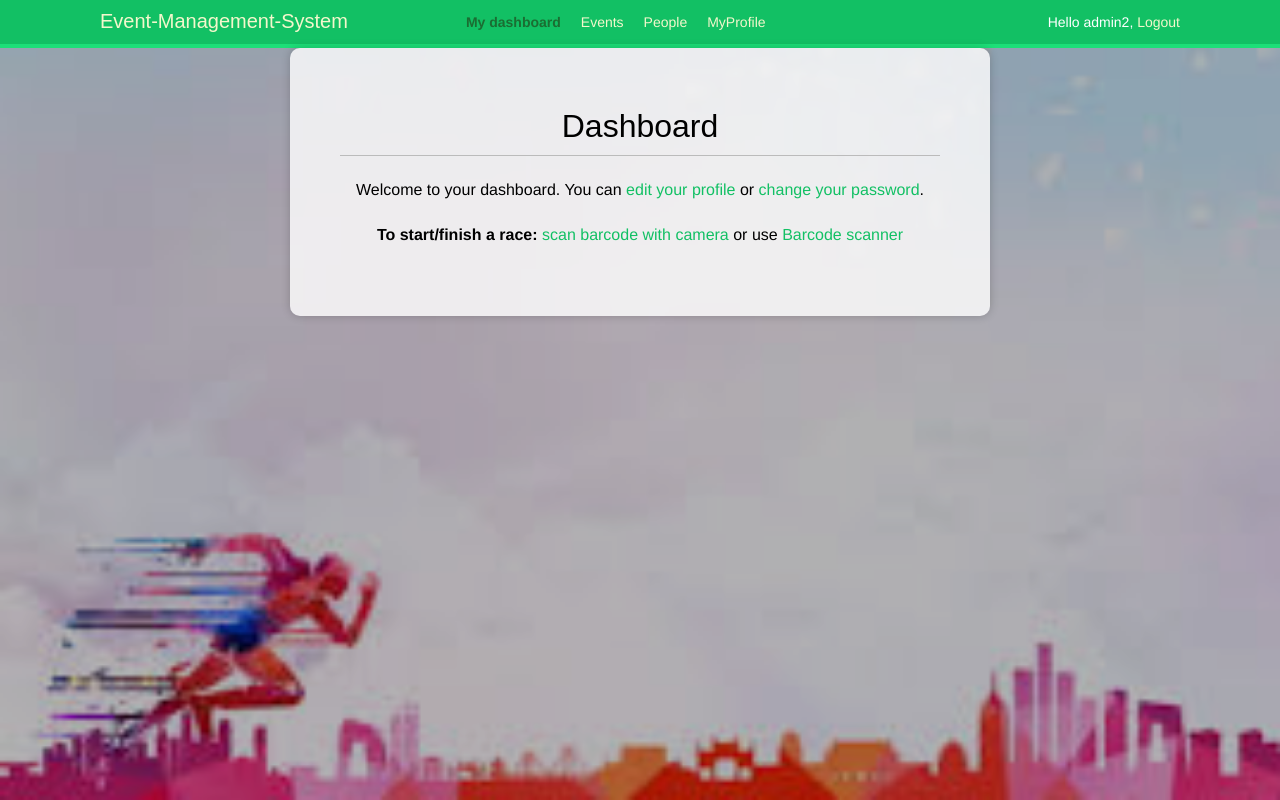
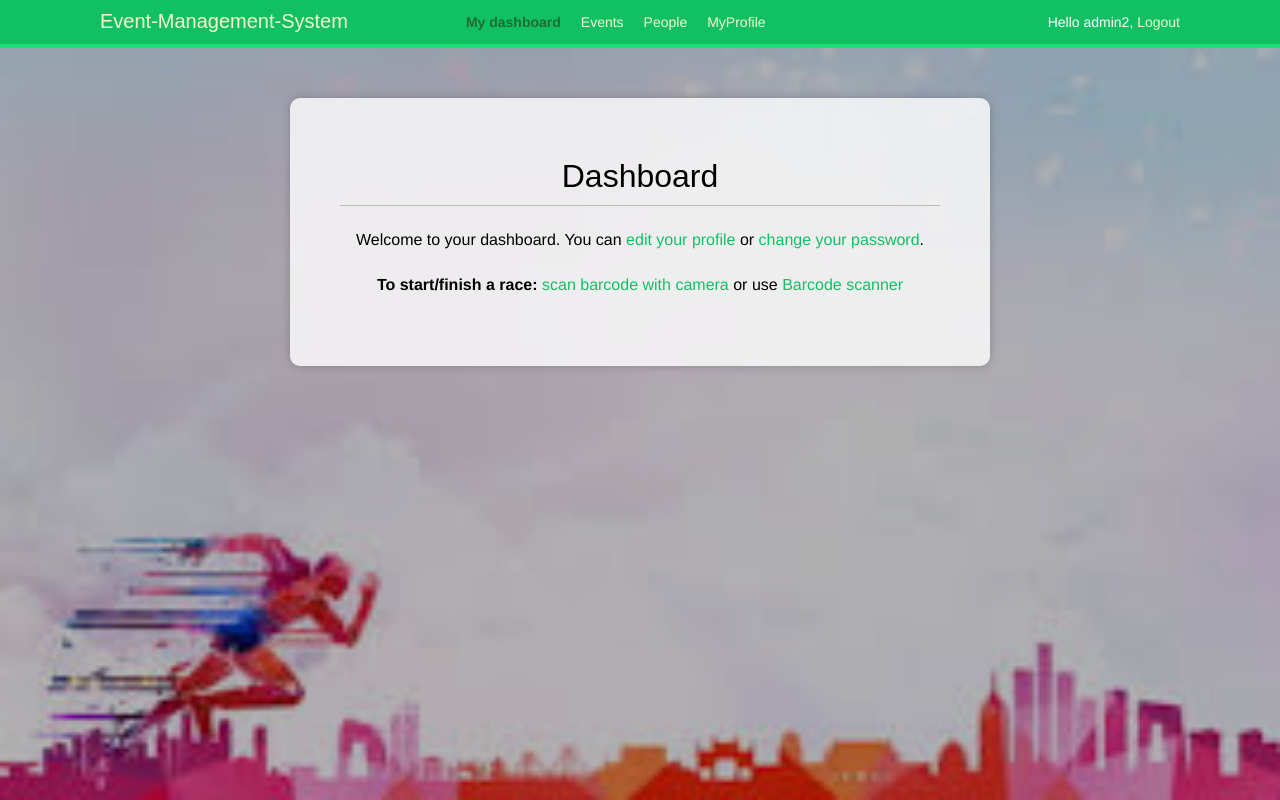
Before and after one commit to godfrey-tankan/Event-Management, a Django app: page /account/ in a window 1280 px wide. Run offline with Django 4.2, Linux system fonts and the light colour scheme; a user stored in the database is signed in; some libraries are stand-ins or nearby versions; some web fonts are replaced.

Commit message:
updated the dashboard

```diff
--- a/Events/templates/event_list.html
+++ b/Events/templates/event_list.html
@@ -48,6 +48,10 @@
 
                 <li class="nav-item">
                     <a class="nav-link" href="#">About</a>
+                </li>
+
+                <li class="nav-item">
+                    <a class="nav-link" href="{% url 'request_user_profile' %}">Account</a>
                 </li>
 
             </ul>
--- a/account/templates/account/dashboard.html
+++ b/account/templates/account/dashboard.html
@@ -9,8 +9,8 @@
     background-repeat: no-repeat;
     background-size: cover;
     min-height: 100vh;
+    position: relative; /* Ensure relative positioning for pseudo-element */
 }
-
 
 body::after {
     content: "";
@@ -23,35 +23,34 @@ body::after {
     z-index: -1;
 }
 
-@media only screen and (max-width: 768px) {
-  body {
-    background-size: cover;
-    background-repeat: repeat;
-  }
-}
-
 .dashboard {
     padding-top: 10px;
-    margin-top: -10%;
     text-align: center;
-    margin: 0 auto;
     max-width: 600px;
     padding: 50px;
     background-color: rgba(255, 255, 255, 0.8);
     border-radius: 10px;
     box-shadow: 0 0 10px rgba(0, 0, 0, 0.2);
+    margin: 50px auto; /* Center the dashboard horizontally */
+}
+
+.navbar {
+    margin-bottom: 20px; /* Provide space below the navbar */
 }
 </style>
 
-<div class="dashboard">
+<!-- Replace existing header with new Bootstrap navbar -->
+
+
+<div class="container dashboard">
     <h1>Dashboard</h1>
     <p>
         Welcome to your dashboard. You can <a href="{% url "edit" %}">edit your profile</a> or <a href="{% url "password_change" %}">change your password</a>.
     </p>
     <p>
-    <span style="font-weight: bolder;" >To start/finish a race:</span> <a href="{% url "camera_scan_barcode" %}">scan barcode with camera</a> or use <a href="{% url "scan_barcode" %}">Barcode scanner</a>
+        <span style="font-weight: bold;">To start/finish a race:</span> <a href="{% url "camera_scan_barcode" %}">scan barcode with camera</a> or use <a href="{% url "scan_barcode" %}">Barcode scanner</a>
     </p>
     <!-- Or <a href="{% url "camera_scan_qrcode" %}">scan QR code</a> -->
+</div>
 
-</div>
 {% endblock %}
```
Also changed, not shown: db.sqlite3. Lines whose indentation alone changed are shown as unchanged.
